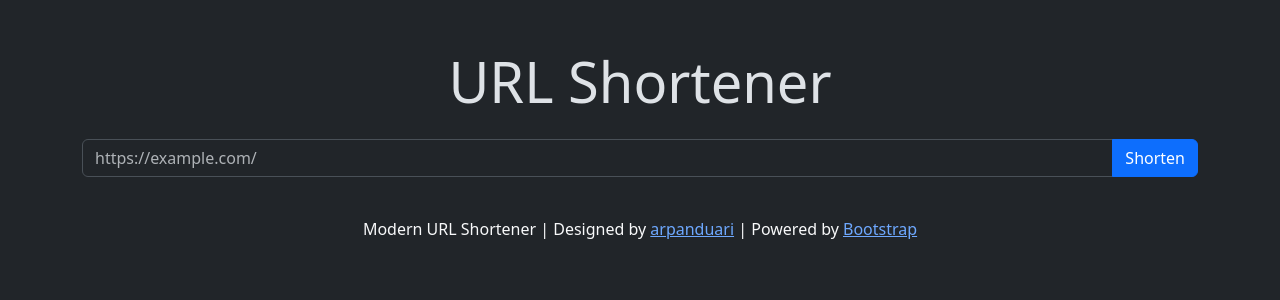
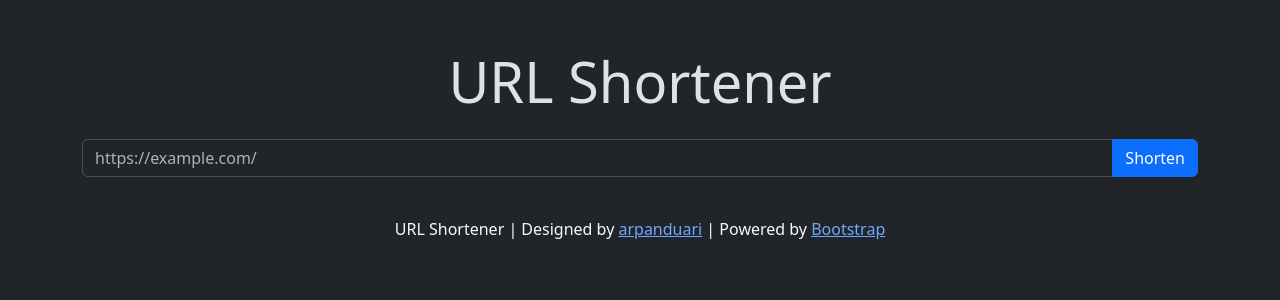
Before and after one commit to arpanduari/LinkShortener, a Flask app: page / in a window 1280 px wide. Shown: the top 300 px of the page. Run offline with Flask 2, Linux system fonts and the light colour scheme.

Commit message:
Update footer.html

```diff
--- a/templates/footer.html
+++ b/templates/footer.html
@@ -1,5 +1,5 @@
 <footer class="bg-dark text-light py-3 text-center">
-    Modern URL Shortener | Designed by <a href="https://github.com/arpanduari"
+    URL Shortener | Designed by <a href="https://github.com/arpanduari"
                                           target="_blank">arpanduari</a> |
     Powered by <a href="https://getbootstrap.com/" target="_blank">Bootstrap</a>
 </footer>
```
